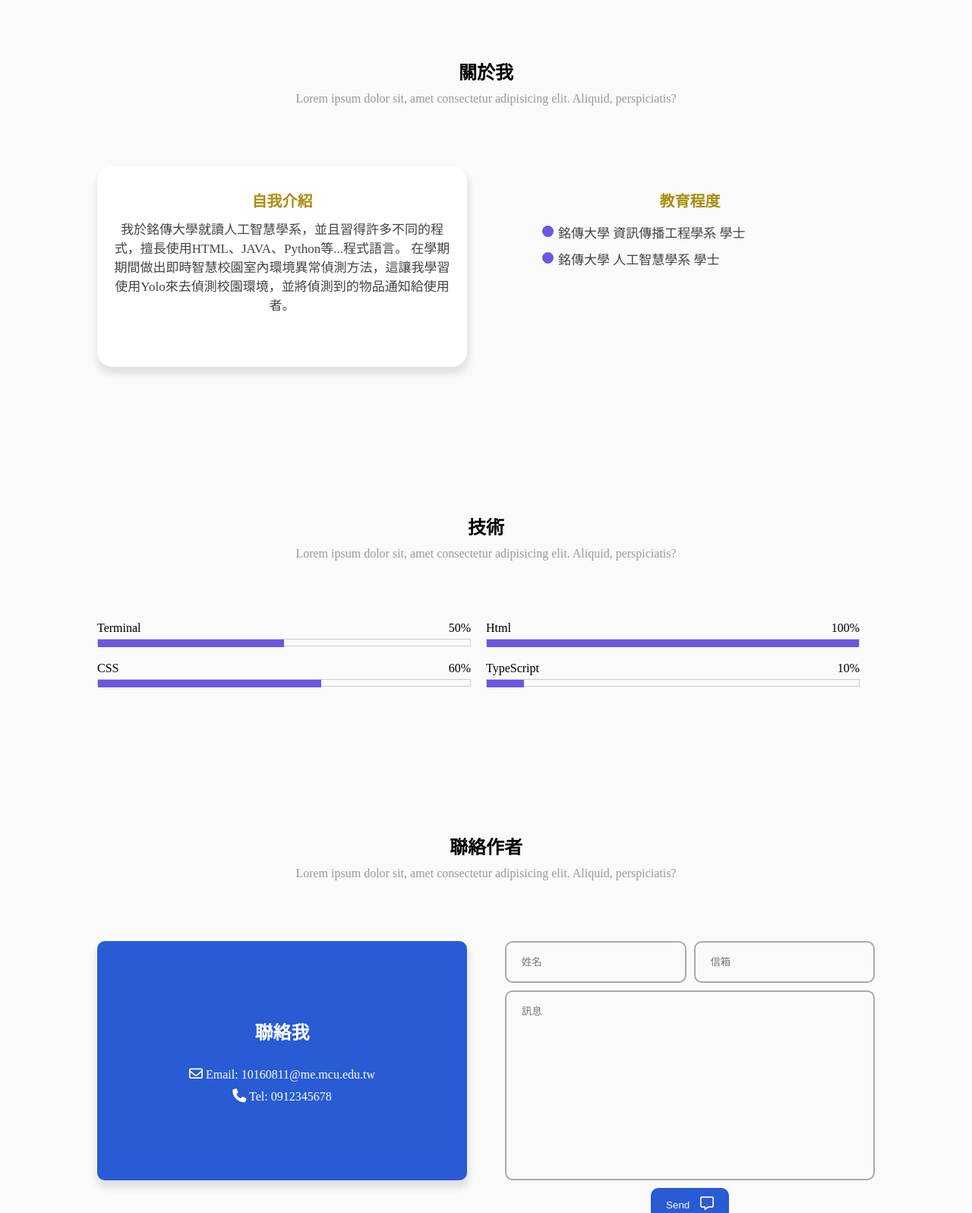
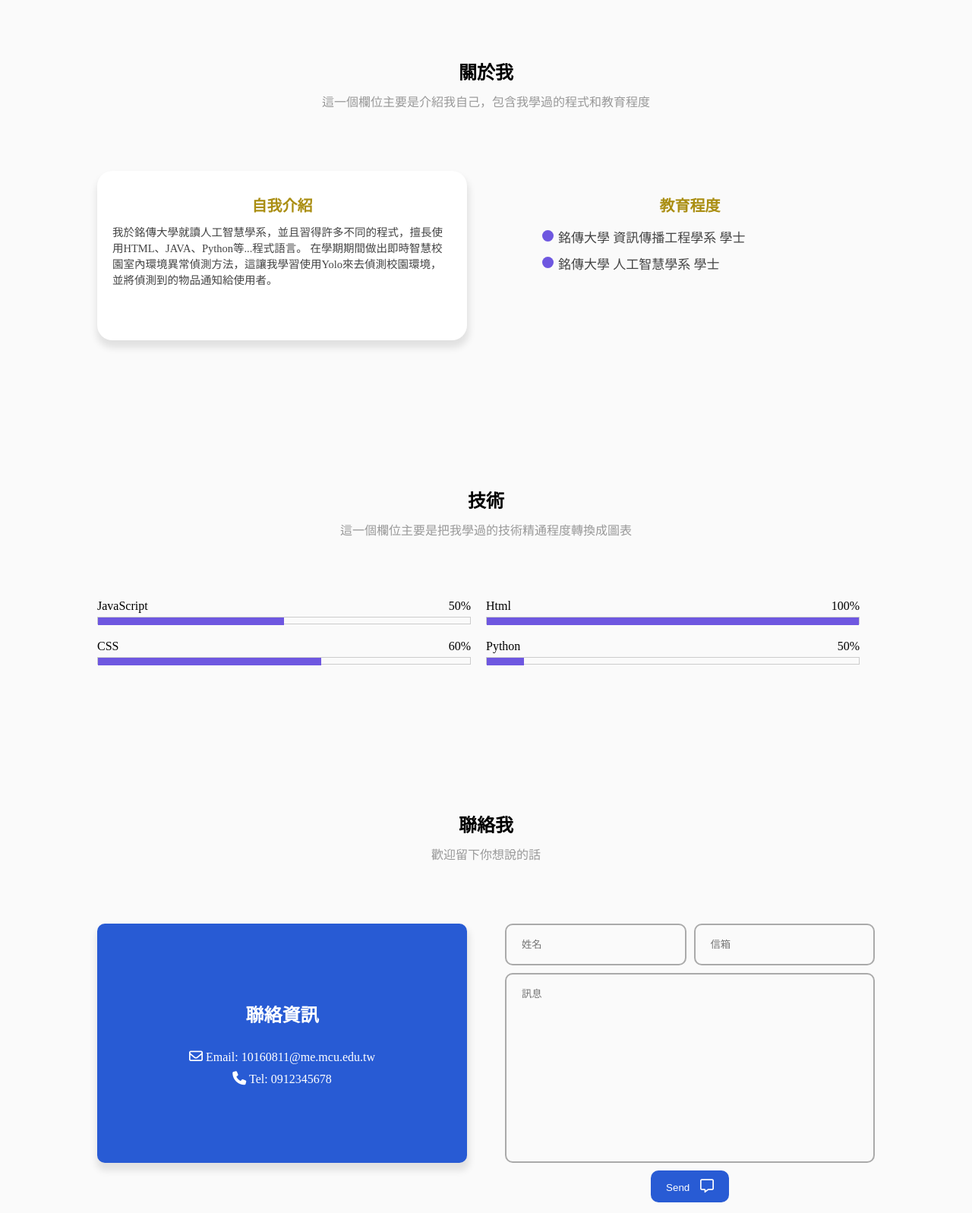
Before and after one commit to theLiKAi/mcu-113-1-web-10160811-final, a plain HTML site: page src/index.html in a window 1280 px wide. Shown: the part 820-2417 px from the top of the page at 76% size. Drawn offline with Linux system fonts and the light colour scheme.

Commit message:
修改 2

```diff
--- a/src/index.html
+++ b/src/index.html
@@ -55,17 +55,14 @@
           </div>
           <div class="home-image">
             <div class="image">
-              <img src="./assets/images/angular.jpg" alt="angular" />
+              <img src="./assets/images/github_photo.png" alt="angular" />
             </div>
           </div>
         </section>
         <section id="book" class="section">
           <div class="top-header">
             <h1>關於我</h1>
-            <span
-              >Lorem ipsum dolor sit, amet consectetur adipisicing elit.
-              Aliquid, perspiciatis?</span
-            >
+            <span>這一個欄位主要是介紹我自己，包含我學過的程式和教育程度</span>
           </div>
           <div class="about-container">
             <div class="introduce">
@@ -89,15 +86,12 @@
         <section id="skill" class="section">
           <div class="top-header">
             <h1>技術</h1>
-            <span
-              >Lorem ipsum dolor sit, amet consectetur adipisicing elit.
-              Aliquid, perspiciatis?</span
-            >
+            <span>這一個欄位主要是把我學過的技術精通程度轉換成圖表</span>
           </div>
           <div class="skill-container">
             <div class="skill-item">
               <span class="skill">
-                <span>Terminal</span>
+                <span>JavaScript</span>
                 <span>50%</span>
               </span>
               <div class="progress-bar-wrap">
@@ -124,8 +118,8 @@
             </div>
             <div class="skill-item">
               <span class="skill">
-                <span>TypeScript</span>
-                <span>10%</span>
+                <span>Python</span>
+                <span>50%</span>
               </span>
               <div class="progress-bar-wrap">
                 <div class="progress-bar" style="width: 10%"></div>
@@ -135,16 +129,13 @@
         </section>
         <section id="contact" class="section">
           <div class="top-header">
-            <h1>聯絡作者</h1>
-            <span
-              >Lorem ipsum dolor sit, amet consectetur adipisicing elit.
-              Aliquid, perspiciatis?</span
-            >
+            <h1>聯絡我</h1>
+            <span>歡迎留下你想說的話</span>
           </div>
           <div class="contact-container">
             <div class="info">
               <div class="contact-info">
-                <h2>聯絡我</h2>
+                <h2>聯絡資訊</h2>
                 <div>
                   <i class="fa-regular fa-envelope"></i> Email:
                   10160811@me.mcu.edu.tw
--- a/src/scss/_about.scss
+++ b/src/scss/_about.scss
@@ -27,8 +27,8 @@
     box-shadow: 1px 8px 10px 2px var(--first-shadow-color);
 
     div {
-      text-align: center;
-      font-size: 17px;
+      text-align: left;
+      font-size: 14.5px;
       color: var(--text-color);
     }
   }
--- a/src/scss/_home.scss
+++ b/src/scss/_home.scss
@@ -9,9 +9,10 @@
   .tag > span {
     background-color: var(--logo-color);
     color: var(--white-color);
-    padding: 3px 6px;
-    font-size: 12px;
-    border-radius: 5px;
+    padding: 4px 6px;
+    font-size: 15px;
+    border-radius: 8px;
+    font-family: $primary-font;
   }
 
   .name {
@@ -61,6 +62,7 @@
 
     img {
       width: 380px;
+      border-radius: 500px;
     }
   }
 }
--- a/src/scss/_nav.scss
+++ b/src/scss/_nav.scss
@@ -1,3 +1,5 @@
+$primary-font: "Helvetica", sans-serif;
+
 nav {
   background-color: var(--body-color);
   position: fixed;
@@ -13,6 +15,7 @@ nav {
     font-size: 24px;
     font-weight: 600;
     color: var(--logo-color);
+    font-family: $primary-font;
   }
 
   ul {
```
Also changed, not shown: src/assets/images/github_page.png (added), src/assets/images/github_photo.png (added), src/style.min.css, 2 other files.
